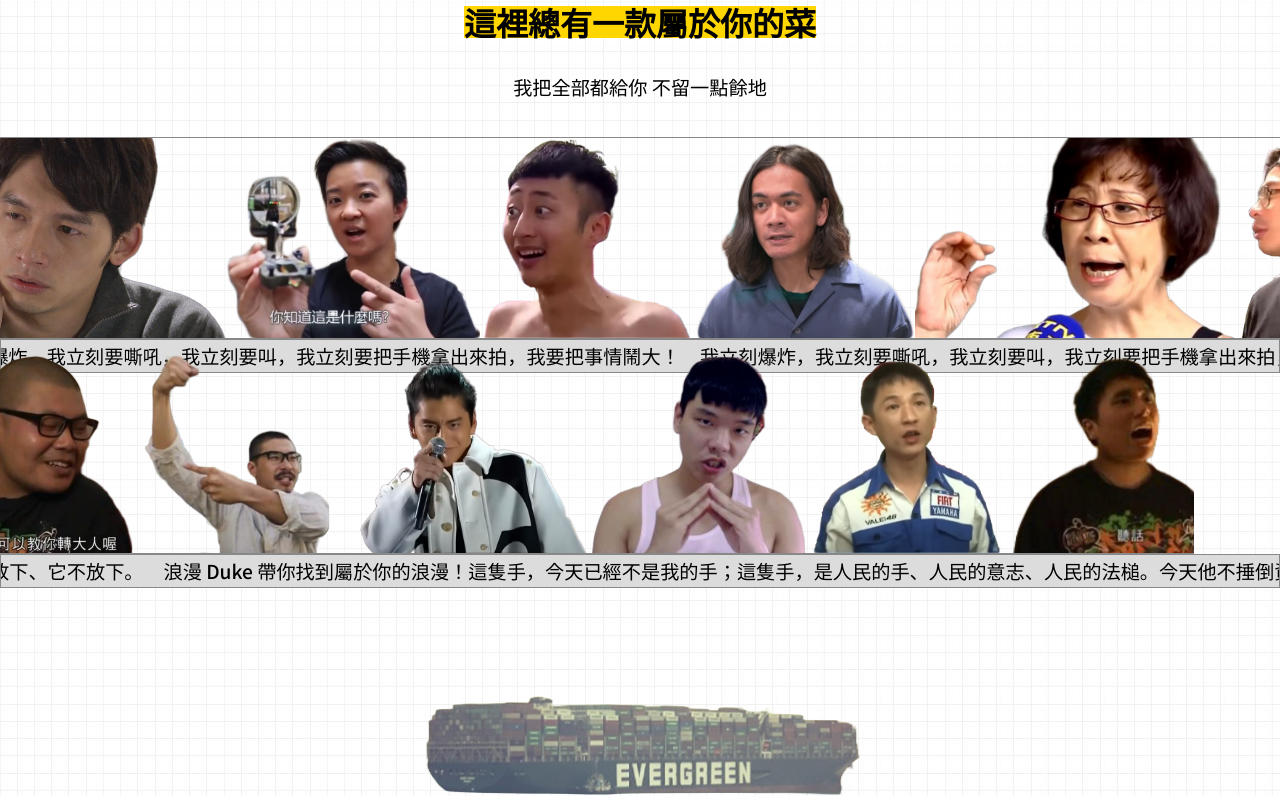
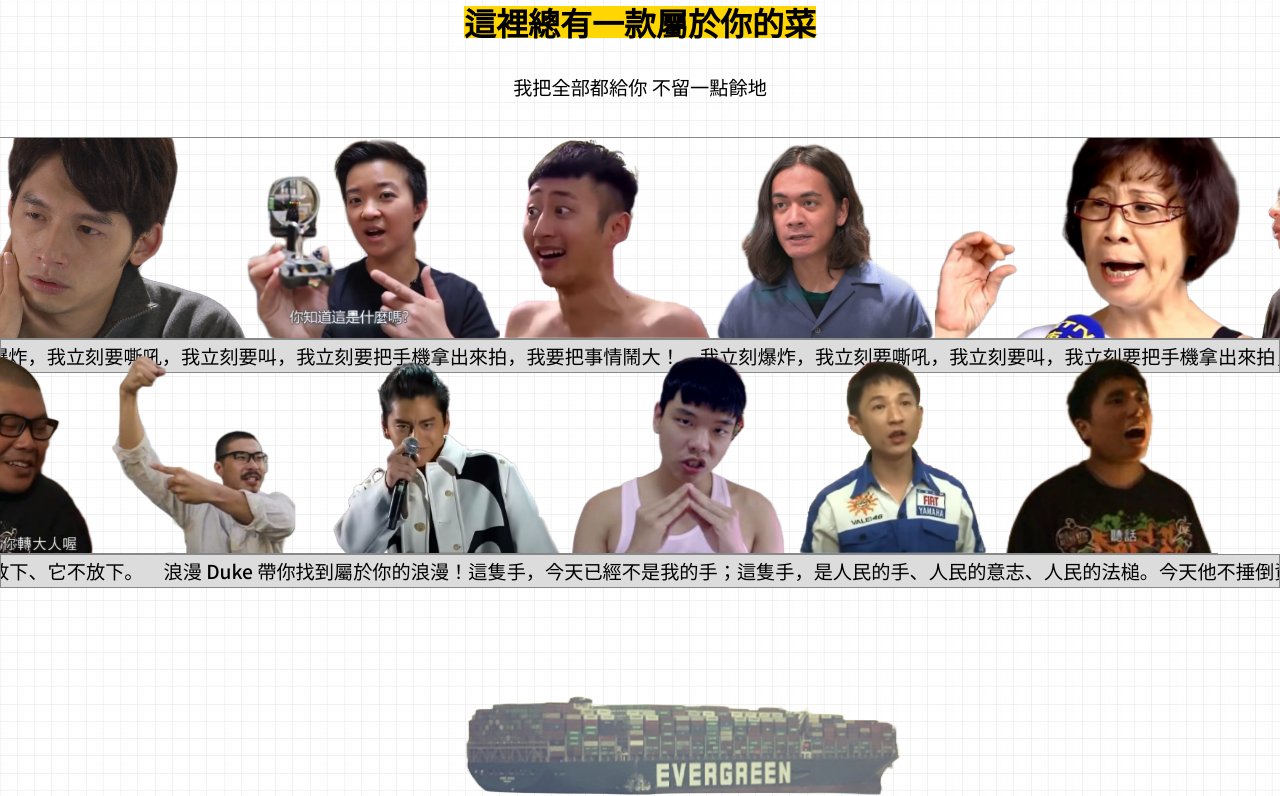
Before and after one commit to itshsinyu/TWmeme, a plain HTML site: page index.html in a window 1280 px wide. Shown: the part 1155-1951 px from the top of the page. Drawn offline with nearby package versions, Linux system fonts and the light colour scheme.

Commit message:
0.1.3 (2023.02.10)

```diff
--- a/css/style.css
+++ b/css/style.css
@@ -181,16 +181,17 @@
     max-width: 450px;
 }
 .right-img{
-    overflow: hidden;
+    /* overflow: hidden; */
     display: flex;
     justify-content: space-between;
-    width: 105vw;
-
+    width: 110vw;
+    position: relative;
+    left: -100px;
 }
 .right-img01{
     margin-top: -20px;
     border-bottom: 1px solid var(--darkgray-color);
-    position: relative;
+    /* position: relative; */
     /* 因為文字動起來會讓zindex失效所以給position:relative */
     left: -150px;
 }
@@ -207,15 +208,18 @@
 .bg_gray{
     background-color: gray;
 }
-.transleft{
-    transform: translateX(-30px);
+.trans-left{
+    transform: translateX(-40px);
     transition: 3s;
 }
-.transright{
-    transform: translateX(20px);
+.trans-right{
+    transform: translateX(40px);
     transition: 3s;
 }
-
+.evergreen-left{
+    transform: translateX(-280px);
+    transition: 6s;
+}
 /* evergreen */
 .evergreen{
     width: 100%;
--- a/js/index-scroll.js
+++ b/js/index-scroll.js
@@ -1,9 +1,11 @@
 let memediv = document.getElementsByClassName("index-allmeme")[0];
 let leftImg01 = document.getElementsByClassName("left-img")[0];
 let leftImg02 = document.getElementsByClassName("left-img")[1];
+// let leftImgs = document.getElementsByClassName("left-img");
 let rightImg01 = document.getElementsByClassName("right-img")[0];
 let rightImg02 = document.getElementsByClassName("right-img")[1];
-console.log(memediv);
+let evergreen = document.getElementsByClassName("evergreen")[0];
+// console.log(evergreen);
 // scroll監聽事件
 function scrollDetect(){
     let lastScroll = 0;
@@ -14,22 +16,31 @@ function scrollDetect(){
         if (currentScroll > 0 && lastScroll <= currentScroll){
           lastScroll = currentScroll;
           console.log('bottom');
-          leftImg01.classList.add("transleft");
-          leftImg01.classList.remove("transright");
+          leftImg01.classList.add("trans-left");
+          leftImg02.classList.add("trans-left");
+          rightImg01.classList.add("trans-right");
+          rightImg02.classList.add("trans-right");
+          leftImg01.classList.remove("trans-right");
+          leftImg02.classList.remove("trans-right");
+          rightImg01.classList.remove("trans-left");
+          rightImg02.classList.remove("trans-left");
+          evergreen.classList.add("evergreen-left");
+          evergreen.classList.remove("trans-right");
         }else{
           lastScroll = currentScroll;
           console.log('top');
-          leftImg01.classList.add("transright");
-          leftImg01.classList.remove("transleft");
+          leftImg01.classList.add("trans-right");
+          leftImg02.classList.add("trans-right");
+          rightImg01.classList.add("trans-left");
+          rightImg02.classList.add("trans-left");
+          leftImg01.classList.remove("trans-left");
+          leftImg02.classList.remove("trans-left");
+          rightImg01.classList.remove("trans-right");
+          rightImg02.classList.remove("trans-right");
+          evergreen.classList.add("trans-right");
+          evergreen.classList.remove("evergreen-left");
         }
     };
-  }
-
-memediv.addEventListener("scroll", function(){
-    // if(memediv.getBoundingClientRect().top <= 500){
-        console.log('123');
-
-    // }
-});
+}
 
 scrollDetect();
```
Also changed, not shown: 1 other file.
